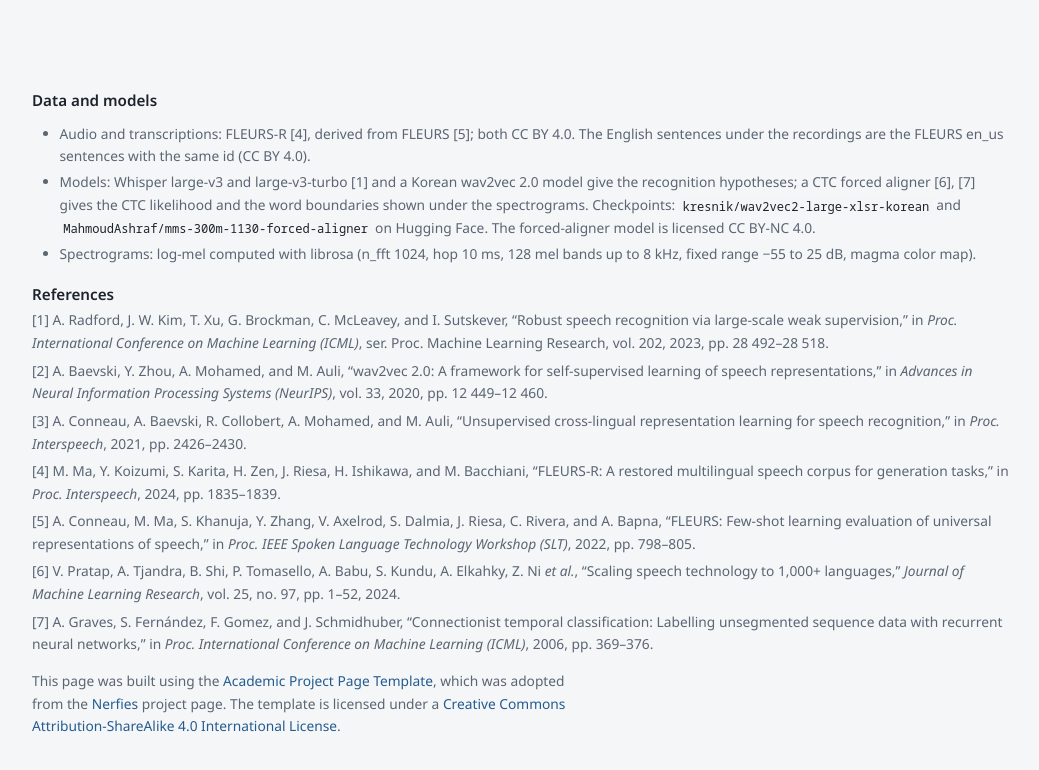
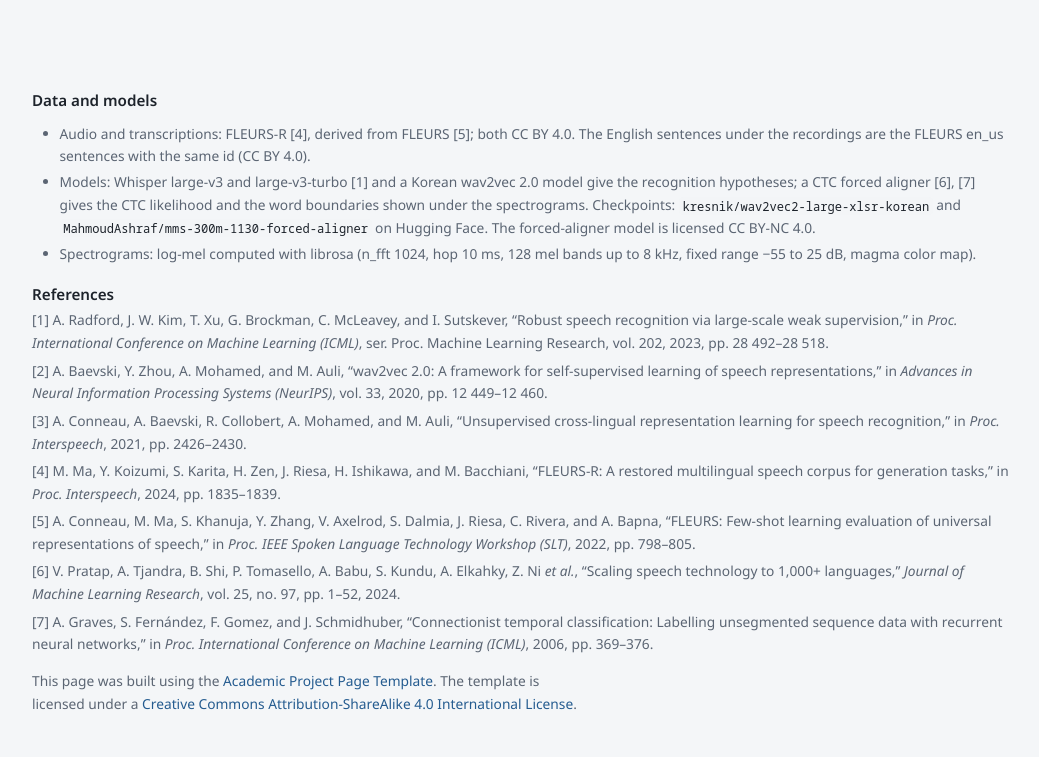
Before and after one commit to shindongyoon12/kofleurs-r-demo, a plain HTML site: page index.html in a window 1280 px wide. Shown: the part 3673-4443 px from the top of the page, without its empty margins (118-1157 px from the left). Drawn offline with Linux system fonts and the light colour scheme; a web font is replaced by a local one.

Commit message:
Template credit without the Nerfies mention
Co-Authored-By: Claude Opus 5.5 <noreply@anthropic.com>

```diff
--- a/index.html
+++ b/index.html
@@ -223,7 +223,7 @@
       <li data-pdf="R-5">[6] V. Pratap, A. Tjandra, B. Shi, P. Tomasello, A. Babu, S. Kundu, A. Elkahky, Z. Ni <em>et al.</em>, “Scaling speech technology to 1,000+ languages,” <em>Journal of Machine Learning Research</em>, vol. 25, no. 97, pp. 1–52, 2024.</li>
       <li data-pdf="R-12">[7] A. Graves, S. Fernández, F. Gomez, and J. Schmidhuber, “Connectionist temporal classification: Labelling unsegmented sequence data with recurrent neural networks,” in <em>Proc. International Conference on Machine Learning (ICML)</em>, 2006, pp. 369–376.</li>
     </ul>
-    <p data-nonpaper="template credit">This page was built using the <a href="https://github.com/eliahuhorwitz/Academic-project-page-template" target="_blank" rel="noopener">Academic Project Page Template</a>, which was adopted from the <a href="https://nerfies.github.io" target="_blank" rel="noopener">Nerfies</a> project page. The template is licensed under a <a rel="license noopener" href="https://creativecommons.org/licenses/by-sa/4.0/" target="_blank">Creative Commons Attribution-ShareAlike 4.0 International License</a>.</p>
+    <p data-nonpaper="template credit">This page was built using the <a href="https://github.com/eliahuhorwitz/Academic-project-page-template" target="_blank" rel="noopener">Academic Project Page Template</a>. The template is licensed under a <a rel="license noopener" href="https://creativecommons.org/licenses/by-sa/4.0/" target="_blank">Creative Commons Attribution-ShareAlike 4.0 International License</a>.</p>
   </div>
 </footer>
 
```
